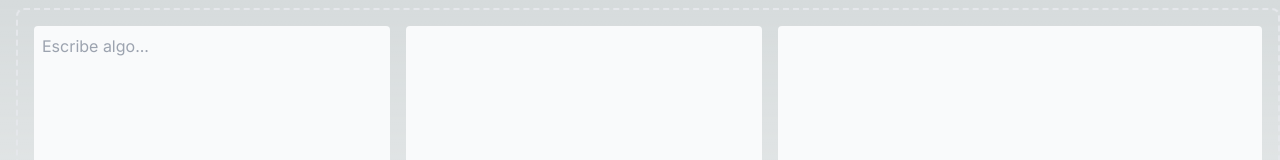
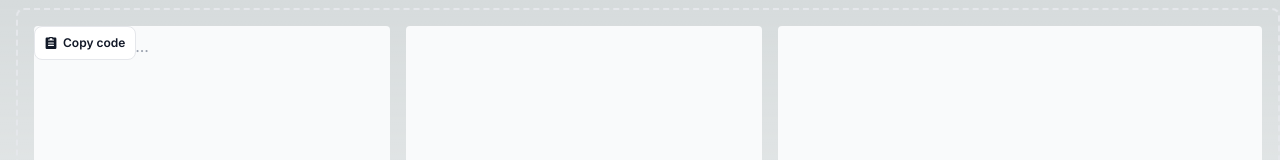
Before and after one commit to Zelechos/Generador-Css, a Next.js app in the folder css-generator-app/: page /pages/visualizer in a window 1280 px wide. Shown: the top 160 px of the page. Built offline with nearby package versions, Linux system fonts and the light colour scheme.

Commit message:
feat(v0.2.4): add a button to copy the code

```diff
--- a/css-generator-app/src/app/pages/visualizer/page.tsx
+++ b/css-generator-app/src/app/pages/visualizer/page.tsx
@@ -35,12 +35,46 @@ const Visualizador = () => {
   return (
     <div className="p-0 sm:ml-4 my-2 h-[39rem]">
       <div className="p-4 border-2 border-gray-200 border-dashed rounded-lg dark:border-gray-700 h-full">
-        <div className="grid grid-cols-3 gap-4 h-full">
-          <textarea value={textValue}
-            onChange={handleTextareaChange}
-            placeholder="Escribe algo..."
-            className="flex items-center justify-center min-h-96 p-2 rounded bg-gray-50 dark:bg-gray-800">
-          </textarea>
+        <div className="flex grid grid-cols-3 gap-4 h-full">
+
+          {/* <div className="flex items-center justify-center min-h-96 p-2 rounded bg-gray-50 dark:bg-gray-800">
+            <button data-copy-to-clipboard-target="code-block" data-copy-to-clipboard-content-type="innerHTML" data-copy-to-clipboard-html-entities="true" className="absolute text-gray-900 dark:text-gray-400 m-0.5 hover:bg-gray-100 dark:bg-gray-800 dark:border-gray-600 dark:hover:bg-gray-700 rounded-lg py-2 px-2.5 inline-flex items-center justify-center bg-white border-gray-200 border">
+              <span id="default-message" className="inline-flex items-center">
+                <svg className="w-3 h-3 me-1.5" aria-hidden="true" xmlns="http://www.w3.org/2000/svg" fill="currentColor" viewBox="0 0 18 20">
+                  <path d="M16 1h-3.278A1.992 1.992 0 0 0 11 0H7a1.993 1.993 0 0 0-1.722 1H2a2 2 0 0 0-2 2v15a2 2 0 0 0 2 2h14a2 2 0 0 0 2-2V3a2 2 0 0 0-2-2Zm-3 14H5a1 1 0 0 1 0-2h8a1 1 0 0 1 0 2Zm0-4H5a1 1 0 0 1 0-2h8a1 1 0 1 1 0 2Zm0-5H5a1 1 0 0 1 0-2h2V2h4v2h2a1 1 0 1 1 0 2Z" />
+                </svg>
+                <span className="text-xs font-semibold">Copy code</span>
+              </span>
+              <span id="success-message" className="hidden inline-flex items-center">
+                <svg className="w-3 h-3 text-blue-700 dark:text-blue-500 me-1.5" aria-hidden="true" xmlns="http://www.w3.org/2000/svg" fill="none" viewBox="0 0 16 12">
+                  <path stroke="currentColor" stroke-linecap="round" stroke-linejoin="round" stroke-width="2" d="M1 5.917 5.724 10.5 15 1.5" />
+                </svg>
+                <span className="text-xs font-semibold text-blue-700 dark:text-blue-500">Copied</span>
+              </span>
+            </button> */}
+          <button data-copy-to-clipboard-target="code-block" data-copy-to-clipboard-content-type="innerHTML" data-copy-to-clipboard-html-entities="true" className="absolute text-gray-900 dark:text-gray-400 ml- hover:bg-gray-100 dark:bg-gray-800 dark:border-gray-600 dark:hover:bg-gray-700 rounded-lg py-2 px-2.5 inline-flex items-center justify-center bg-white border-gray-200 border">
+              <span id="default-message" className="inline-flex items-center">
+                <svg className="w-3 h-3 me-1.5" aria-hidden="true" xmlns="http://www.w3.org/2000/svg" fill="currentColor" viewBox="0 0 18 20">
+                  <path d="M16 1h-3.278A1.992 1.992 0 0 0 11 0H7a1.993 1.993 0 0 0-1.722 1H2a2 2 0 0 0-2 2v15a2 2 0 0 0 2 2h14a2 2 0 0 0 2-2V3a2 2 0 0 0-2-2Zm-3 14H5a1 1 0 0 1 0-2h8a1 1 0 0 1 0 2Zm0-4H5a1 1 0 0 1 0-2h8a1 1 0 1 1 0 2Zm0-5H5a1 1 0 0 1 0-2h2V2h4v2h2a1 1 0 1 1 0 2Z" />
+                </svg>
+                <span className="text-xs font-semibold">Copy code</span>
+              </span>
+              <span id="success-message" className="hidden inline-flex items-center">
+                <svg className="w-3 h-3 text-blue-700 dark:text-blue-500 me-1.5" aria-hidden="true" xmlns="http://www.w3.org/2000/svg" fill="none" viewBox="0 0 16 12">
+                  <path stroke="currentColor" stroke-linecap="round" stroke-linejoin="round" stroke-width="2" d="M1 5.917 5.724 10.5 15 1.5" />
+                </svg>
+                <span className="text-xs font-semibold text-blue-700 dark:text-blue-500">Copied</span>
+              </span>
+            </button>
+            <textarea value={textValue}
+              onChange={handleTextareaChange}
+              placeholder="Escribe algo..."
+              className="flex items-center justify-center min-h-96 p-2 rounded bg-gray-50 dark:bg-gray-800">
+            </textarea>
+          {/* </div> */}
+
+
+
           <textarea
             value={styleCSS}
             onChange={handleCssAreaChange}
```
